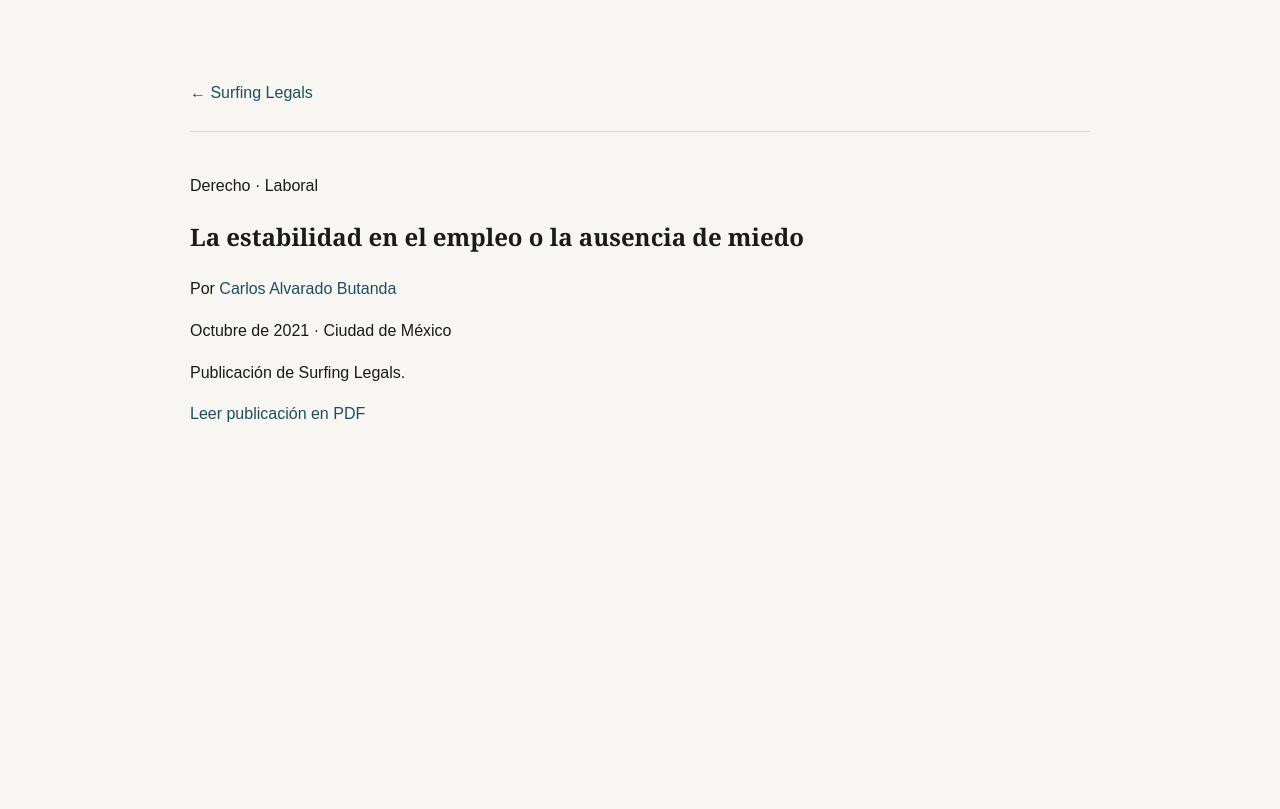
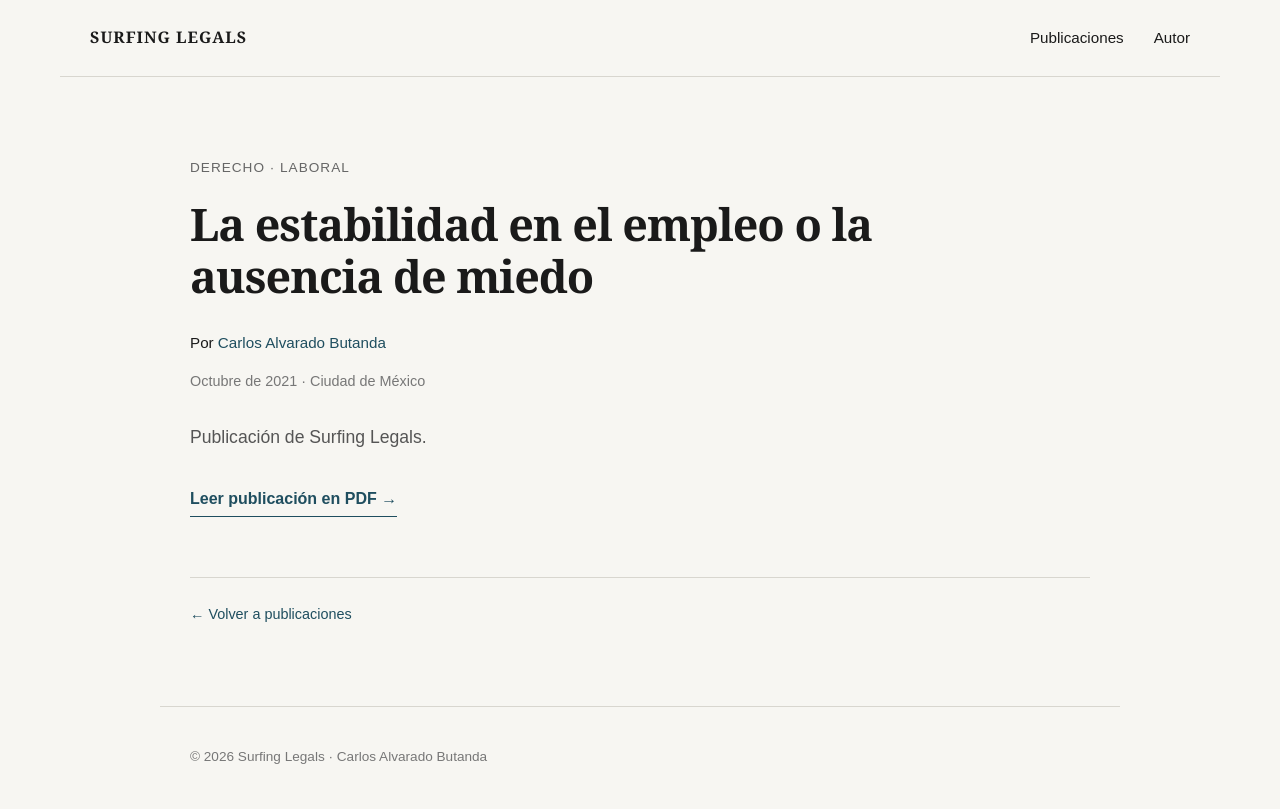
Before and after one commit to Carlodelagran/surfinglegals, a plain HTML site: page publicaciones/la-estabilidad-en-el-empleo/index.html in a window 1280 px wide. Drawn offline with Linux system fonts and the light colour scheme.

Commit message:
Mejora estructura, autor y SEO del sitio

```diff
--- a/publicaciones/la-estabilidad-en-el-empleo/index.html
+++ b/publicaciones/la-estabilidad-en-el-empleo/index.html
@@ -4,41 +4,62 @@
 <head>
     <meta charset="UTF-8">
 <meta name="viewport" content="width=device-width, initial-scale=1.0">
+<meta name="description" content="La estabilidad en el empleo o la ausencia de miedo, publicación de Carlos Alvarado Butanda sobre derecho laboral en Surfing Legals.">
+<link rel="canonical" href="https://surfinglegals.com/publicaciones/la-estabilidad-en-el-empleo/">
 <link rel="stylesheet" href="../../style.css">
 <title>La estabilidad en el empleo o la ausencia de miedo | Carlos Alvarado Butanda</title>
 </head>
 
 <body>
 
+    <nav class="navbar">
+        <a class="logo" href="../../index.html">SURFING LEGALS</a>
+
+        <div class="nav-links">
+            <a href="../../index.html#publicaciones">Publicaciones</a>
+            <a href="../../carlos-alvarado-butanda/index.html">Autor</a>
+        </div>
+    </nav>
+
     <main>
 
-        <a href="../../index.html">← Surfing Legals</a>
+        <article class="publicacion" itemscope itemtype="https://schema.org/Article">
 
-        <article>
+    <p class="categoria">Derecho · Laboral</p>
 
-            <p>Derecho · Laboral</p>
+<h1 itemprop="headline">La estabilidad en el empleo o la ausencia de miedo</h1>
 
-            <h1>La estabilidad en el empleo o la ausencia de miedo</h1>
+           <address class="autor-publicacion" itemprop="author" itemscope itemtype="https://schema.org/Person">
+    Por <a rel="author" itemprop="url" href="../../carlos-alvarado-butanda/index.html">
+        <span itemprop="name">Carlos Alvarado Butanda</span>
+    </a>
+</address>
 
-            <p>
-                Por <a href="../../carlos-alvarado-butanda/index.html">Carlos Alvarado Butanda</a>
+            <p class="fecha">
+    <time itemprop="datePublished" datetime="2021-10">Octubre de 2021</time> · Ciudad de México
 </p>
 
-            <p>Octubre de 2021 · Ciudad de México</p>
-
-            <p>
+            <p class="descripcion-publicacion" itemprop="description">
     Publicación de Surfing Legals.
 </p>
 
-            <p>
-                <a href="la-estabilidad-en-el-empleo.pdf">
-                    Leer publicación en PDF
+            <p class="pdf-link">
+    <a itemprop="associatedMedia" href="la-estabilidad-en-el-empleo.pdf">
+        Leer publicación en PDF →
     </a>
 </p>
 
              </article>
 
+        <p class="volver-publicaciones">
+            <a href="../../index.html#publicaciones">← Volver a publicaciones</a>
+        </p>
+
     </main>
+
+    <footer>
+        <p>© 2026 Surfing Legals · Carlos Alvarado Butanda</p>
+    </footer>
 
 </body>
 
--- a/style.css
+++ b/style.css
@@ -9,6 +9,7 @@ main {
     max-width: 900px;
     margin: 80px auto;
     padding: 0 30px;
+    }
     a {
     color: #1f4e5f;
     text-decoration: none;
@@ -23,7 +24,7 @@ article {
     margin-top: 25px;
 }
 header {
-    margin-bottom: 50px;
+    margin-bottom: 80px;
 }
 
 header h1 {
@@ -34,17 +35,9 @@ header h1 {
 
 h1, h2, h3 {
     font-family: Georgia, "Times New Roman", serif;
+}
 
-}@media (max-width: 600px) {
-    main {
-        margin: 40px auto;
-        padding: 0 20px;
-    }
-
-    header h1 {
-        font-size: 2.3rem;
-    }
-}@media (max-width: 600px) {
+@media (max-width: 600px) {
     main {
         margin: 35px auto;
         padding: 0 20px;
@@ -54,3 +47,116 @@ h1, h2, h3 {
         font-size: 2.4rem;
     }
 }
+.navbar {
+    max-width: 1100px;
+    margin: 0 auto;
+    padding: 25px 30px;
+    display: flex;
+    justify-content: space-between;
+    align-items: center;
+    border-bottom: 1px solid #d8d6cf;
+}
+.logo {
+    font-family: Georgia, "Times New Roman", serif;
+    font-weight: bold;
+    letter-spacing: 1px;
+    color: #1a1a1a;
+    text-decoration: none;
+}
+.nav-links {
+    display: flex;
+    gap: 30px;
+}
+.intro {
+    max-width: 650px;
+    margin-top: 30px;
+    font-size: 1.15rem;
+    color: #555;
+}
+.nav-links a {
+    color: #1a1a1a;
+    text-decoration: none;
+    font-size: 0.95rem;
+}
+.categoria {
+    font-size: 0.85rem;
+    text-transform: uppercase;
+    letter-spacing: 1px;
+    color: #666;
+}
+.fecha {
+    font-size: 0.9rem;
+    color: #777;
+}
+article h3 {
+    font-size: 1.6rem;
+    line-height: 1.3;
+    margin: 10px 0;
+}
+#publicaciones h2 {
+    font-size: 1.2rem;
+    text-transform: uppercase;
+    letter-spacing: 1.5px;
+    margin-bottom: 30px;
+}
+footer {
+    max-width: 900px;
+    margin: 80px auto 30px;
+    padding: 25px 30px;
+    border-top: 1px solid #d8d6cf;
+    font-size: 0.85rem;
+    color: #777;
+}
+.autor-header {
+    max-width: 700px;
+    margin-bottom: 80px;
+}
+
+.autor-header h1 {
+    font-size: 3rem;
+    margin-bottom: 20px;
+    letter-spacing: -1.5px;
+}
+.publicacion {
+    border-top: none;
+    padding-top: 0;
+}
+.publicacion h1 {
+    font-size: 2.8rem;
+    line-height: 1.15;
+    max-width: 800px;
+    margin: 20px 0 30px;
+    letter-spacing: -1px;
+}
+.pdf-link {
+    margin-top: 35px;
+}
+
+.pdf-link a {
+    display: inline-block;
+    font-weight: bold;
+    border-bottom: 1px solid #1f4e5f;
+    padding-bottom: 4px;
+}
+.descripcion-publicacion {
+    max-width: 650px;
+    margin-top: 30px;
+    font-size: 1.1rem;
+    color: #555;
+}
+.autor-publicacion {
+    margin-bottom: 5px;
+    font-size: 0.95rem;
+    font-style: normal;
+}
+.volver-publicaciones {
+    margin-top: 60px;
+    padding-top: 25px;
+    border-top: 1px solid #d8d6cf;
+    font-size: 0.9rem;
+}
+.entrada-publicacion {
+    margin-top: 25px;
+    padding-top: 25px;
+    border-top: 1px solid #d8d6cf;
+}
```
Also changed, not shown: carlos-alvarado-butanda/index.html (+37 -13 lines), index.html (+27 -6 lines), sitemap.xml (added, +16 -0 lines), robots.txt (added). Lines whose indentation alone changed are shown as unchanged.
